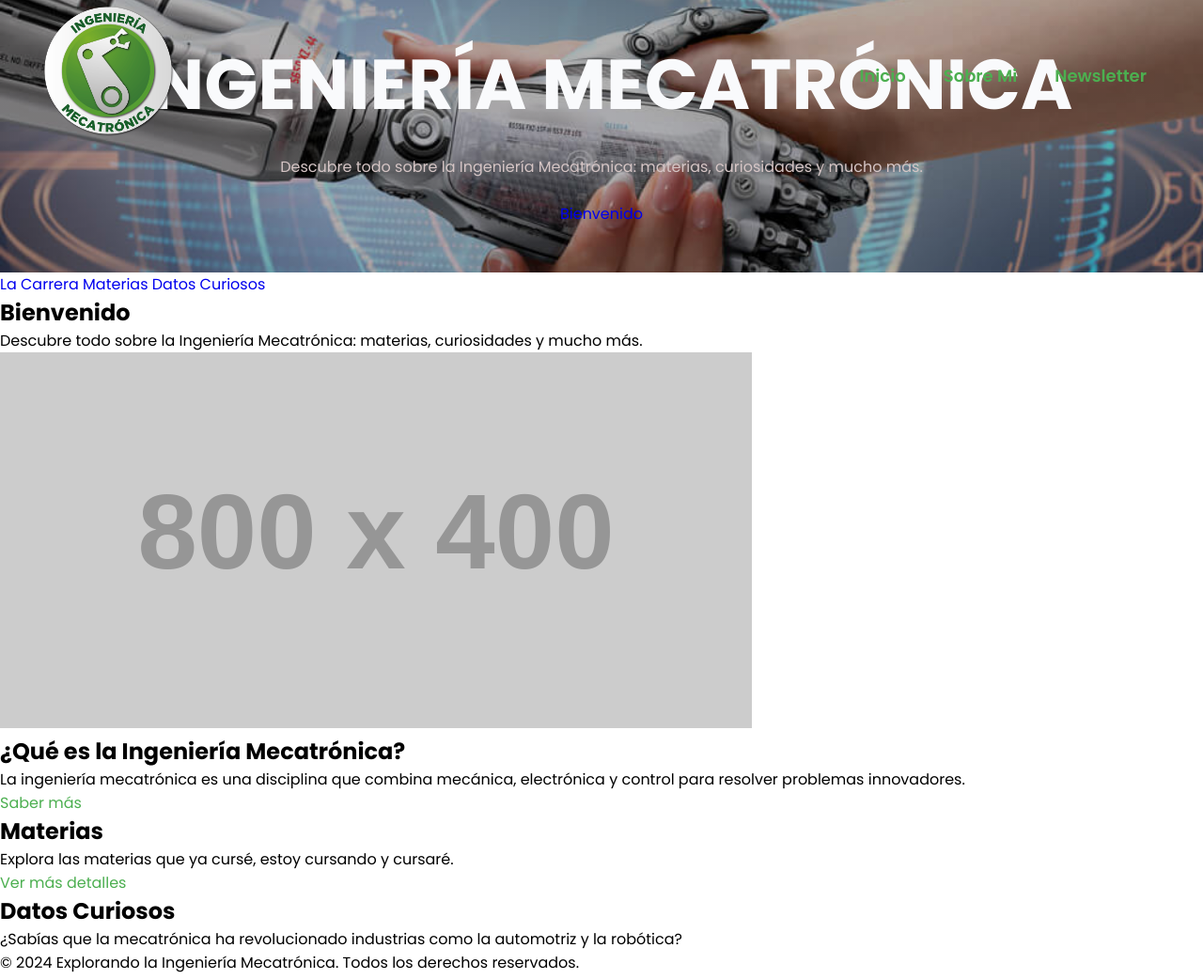
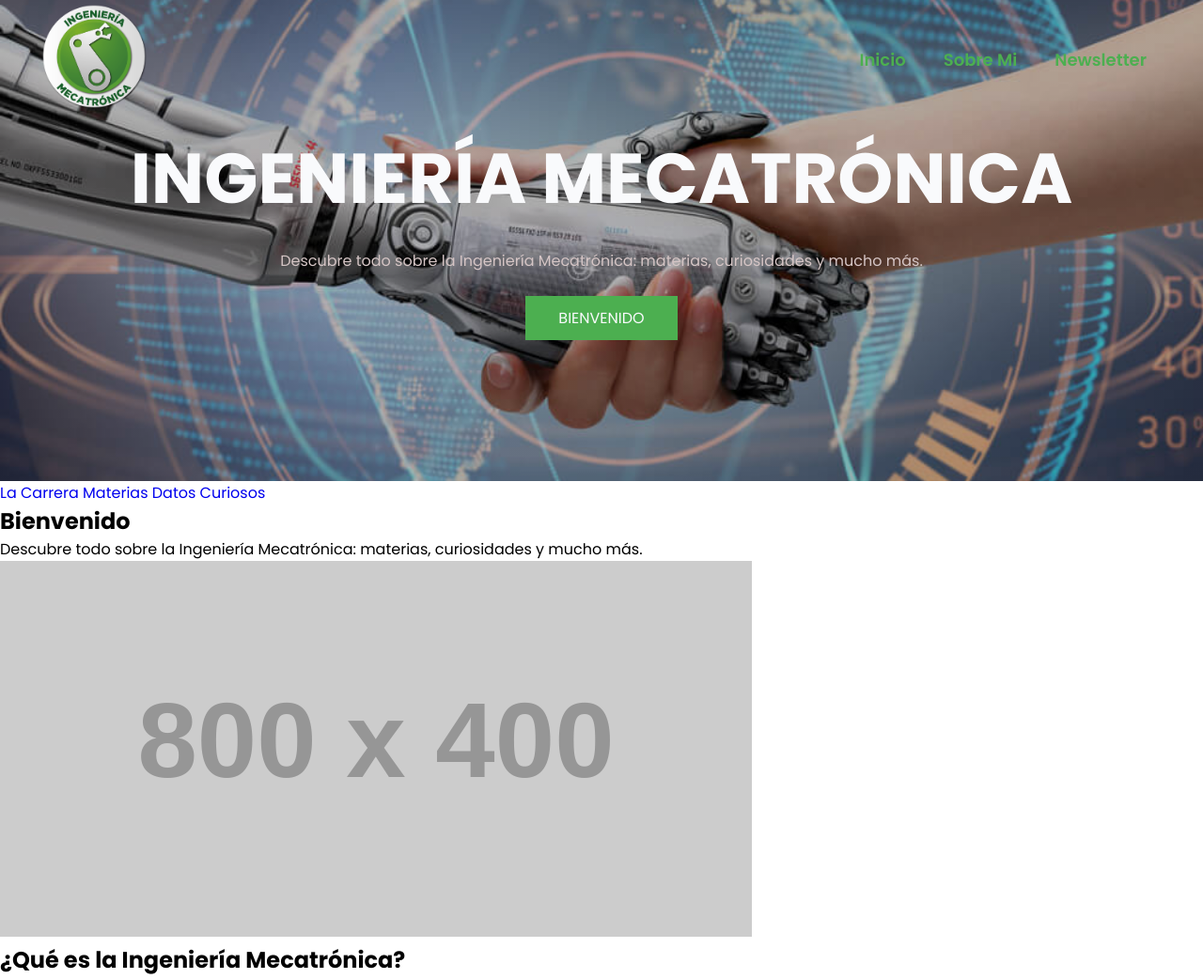
Before and after one commit to therealalexxrises/ingenieria-mecatronica-propia, a plain HTML site: page index.html in a window 1280 px wide. Shown: the top 1042 px of the page at 94% size. Drawn offline with Linux system fonts and the light colour scheme; placeholder pictures from the web are drawn by us.

Commit message:
Problema del Encabezado Solucionado

```diff
--- a/index.html
+++ b/index.html
@@ -2,6 +2,7 @@
 <html lang="en">
 <head>
     <meta charset="UTF-8">
+    <meta http-equiv="X-UA-Compatible" content="IE=edge">
     <meta name="viewport" content="width=device-width, initial-scale=1.0">
     <title>Ingeniería Mecatrónica</title>
     <link rel="shortcut icon" href="./Recursos/LOGOS CARRERAS ITSSAT-01.png" type="image/x-icon">
@@ -10,9 +11,11 @@
 <body>
     <header class="header">
         <div class="menu container">
-            <div class="logo">
-                <img src="./Recursos/LOGOS CARRERAS ITSSAT-01.png" class="menu-icono" alt="Logo Ingeniería Mecatrónica">
-            </div>
+            <a href="index.html"><img src="./Recursos/LOGOS CARRERAS ITSSAT-01.png" class="menu-icono" alt="Logo Ingeniería Mecatrónica"></a>
+            <input type="checkbox" id="menu">
+            <label for="menu">
+                <img src="./Recursos/menu.png" class="menu-icono" alt="">
+            </label>
             <nav class="navbar">
                 <ul>
                     <li><a href="#">Inicio</a></li>
--- a/style.css
+++ b/style.css
@@ -12,6 +12,11 @@ body {
     font-family: 'Poppins', sans-serif;
 }
 
+.container {
+    max-width: 1200px;
+    margin: 0 auto;
+}
+
 header {
     background-image:linear-gradient(rgba(0,0,0,0.3), rgba(0,0,0,0.3)), url(./Recursos/Descripcion-conceptual-de-que-es-la-mecatronica.jpg);
     background-position: center;
@@ -23,24 +28,18 @@ header {
     padding: 50px 0;
 }
 
-.container {
-    max-width: 1200px;
-    margin: 0 auto;
-}
-
 .menu {
-    display: flex;
     position: absolute;
     top: 0;
     left: 0;
     right: 0;
+    display: flex;
     align-items: center;
     justify-content: space-between;
 }
 
-.logo {
-    color: #FFFDFC;
-    font-size: 25px;
+.logo img {
+    width: 40px;
 }
 
 .menu .navbar ul li {
@@ -65,15 +64,16 @@ header {
 }
 
 .menu-icono {
-    width: 150px;
+    width: 120px;
 }
 
-.menu-logo label {
+.menu label {
     cursor: pointer;
     display: none;
 }
 
 .header-content{
+    padding: 100px 0;
     text-align: center;
 }
 
@@ -91,3 +91,15 @@ header {
     padding: 0 250px;
     margin-bottom: 25px;
 }
+
+.button1 {
+    display: inline-block;
+    padding: 11px 35px;
+    background-color: #4CAF50;
+    color:#F9FAFC;
+    text-transform: uppercase;
+}
+
+.button1:hover {
+    background-color: #007BFF;
+}
```
Also changed, not shown: Recursos/menu.png (added).
